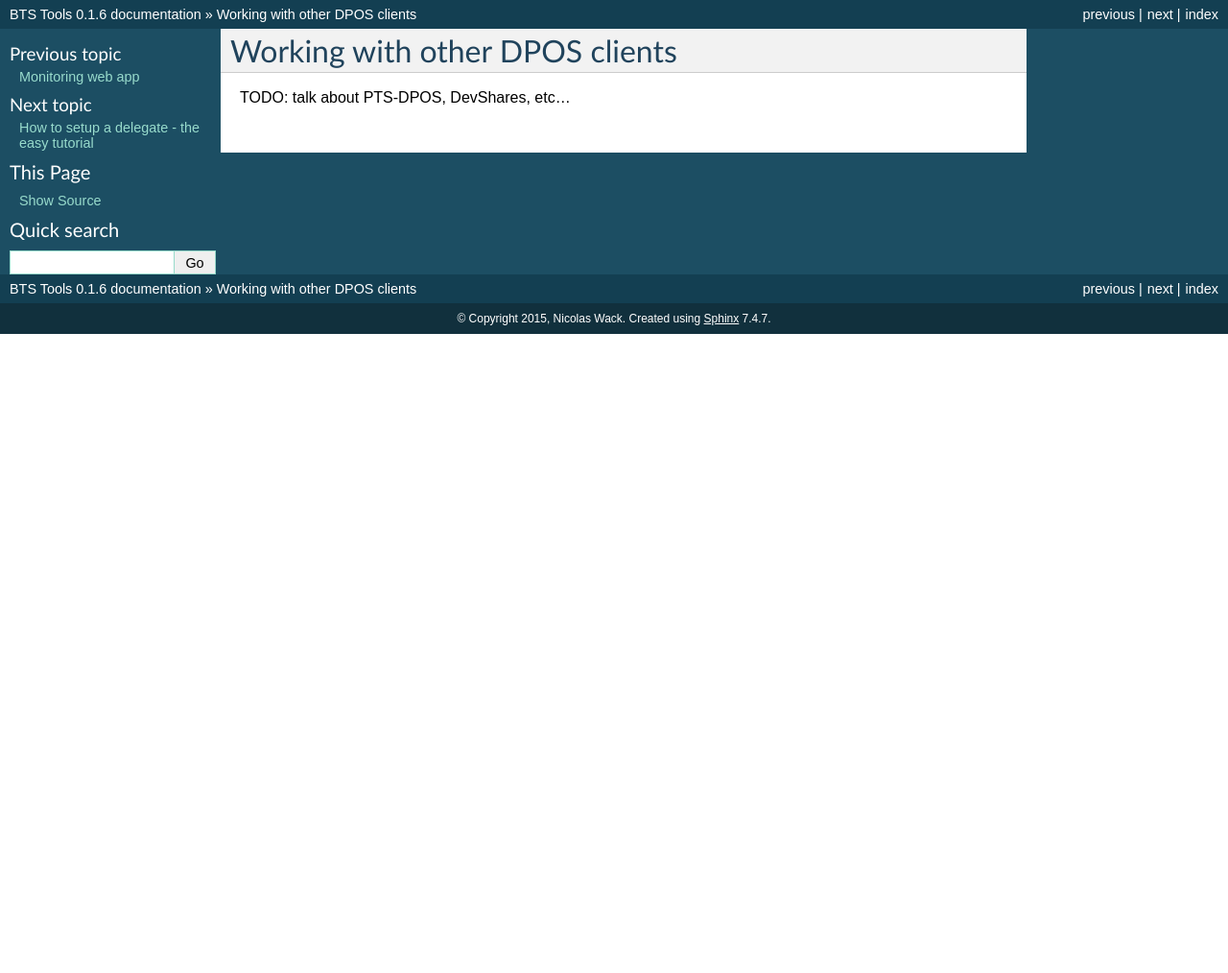
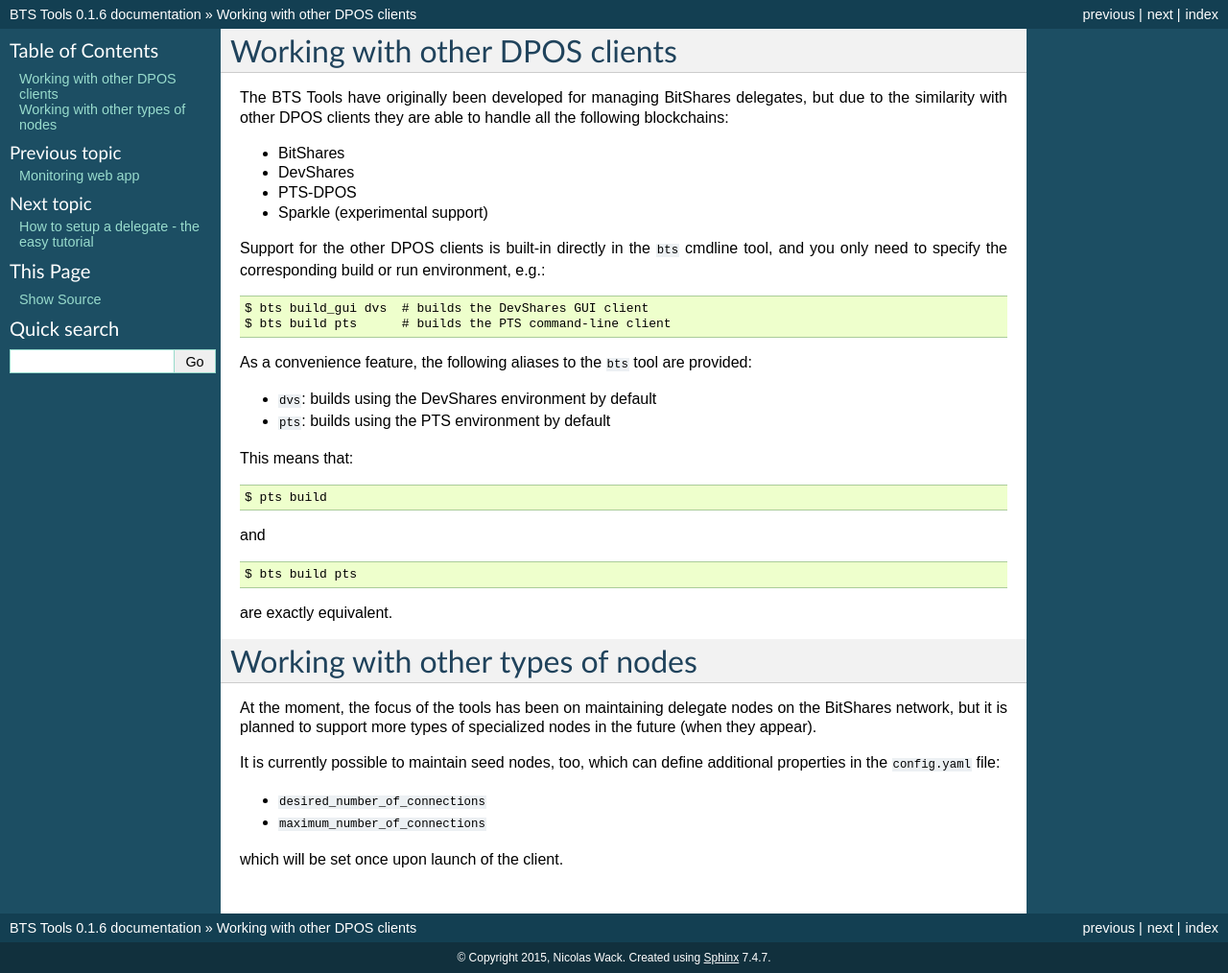
Before and after one commit to wackou/bts_tools, a Sphinx documentation site: the page built from docs/variants.rst, in a window 1280 px wide. Shown: the whole page at 96% size. Built offline with Sphinx 7.4.7, drawn with Linux system fonts in a browser that asks for light colours; before the commit the page ends 900 px from its top, so only the background shows below that.

Commit message:
Some more doc

```diff
--- a/docs/howto_build.rst
+++ b/docs/howto_build.rst
@@ -30,8 +30,8 @@
 to launch the client.
 
 At this point, you want to create a wallet, an account and register it as delegate.
-Please look at the `BitShares wiki <http://wiki.bitshares.org/index.php/Delegate/How-To>`_
-on how to do this.
+Please refer to the `BitShares wiki <http://wiki.bitshares.org/index.php/Delegate/How-To>`_
+for instructions.
 
 Pro Tip: running the client in tmux
 -----------------------------------
--- a/docs/monitor.rst
+++ b/docs/monitor.rst
@@ -36,7 +36,7 @@
 |
 
 Monitoring multiple instances (ie: running on different hosts) at the same time,
-to have an overview while running backup nodes and re-compiling your main node.:
+to have an overview while running backup nodes and re-compiling your main node:
 
 .. image:: ../bts_tools_screenshot3.png
    :alt: Info screenshot
--- a/docs/variants.rst
+++ b/docs/variants.rst
@@ -2,4 +2,53 @@
 Working with other DPOS clients
 ===============================
 
-TODO: talk about PTS-DPOS, DevShares, etc...
+The BTS Tools have originally been developed for managing BitShares
+delegates, but due to the similarity with other DPOS clients they are
+able to handle all the following blockchains:
+
+- BitShares
+- DevShares
+- PTS-DPOS
+- Sparkle (experimental support)
+
+
+Support for the other DPOS clients is built-in directly in the ``bts``
+cmdline tool, and you only need to specify the corresponding build or run
+environment, e.g.::
+
+    $ bts build_gui dvs  # builds the DevShares GUI client
+    $ bts build pts      # builds the PTS command-line client
+
+As a convenience feature, the following aliases to the ``bts`` tool are provided:
+
+- ``dvs``: builds using the DevShares environment by default
+- ``pts``: builds using the PTS environment by default
+
+This means that::
+
+    $ pts build
+
+and
+
+::
+
+    $ bts build pts
+
+are exactly equivalent.
+
+
+
+Working with other types of nodes
+=================================
+
+At the moment, the focus of the tools has been on maintaining delegate nodes on
+the BitShares network, but it is planned to support more types of specialized
+nodes in the future (when they appear).
+
+It is currently possible to maintain seed nodes, too, which can define additional
+properties in the ``config.yaml`` file:
+
+- ``desired_number_of_connections``
+- ``maximum_number_of_connections``
+
+which will be set once upon launch of the client.
```
Also changed, not shown: docs/howto_os.rst (+15 -5 lines).
